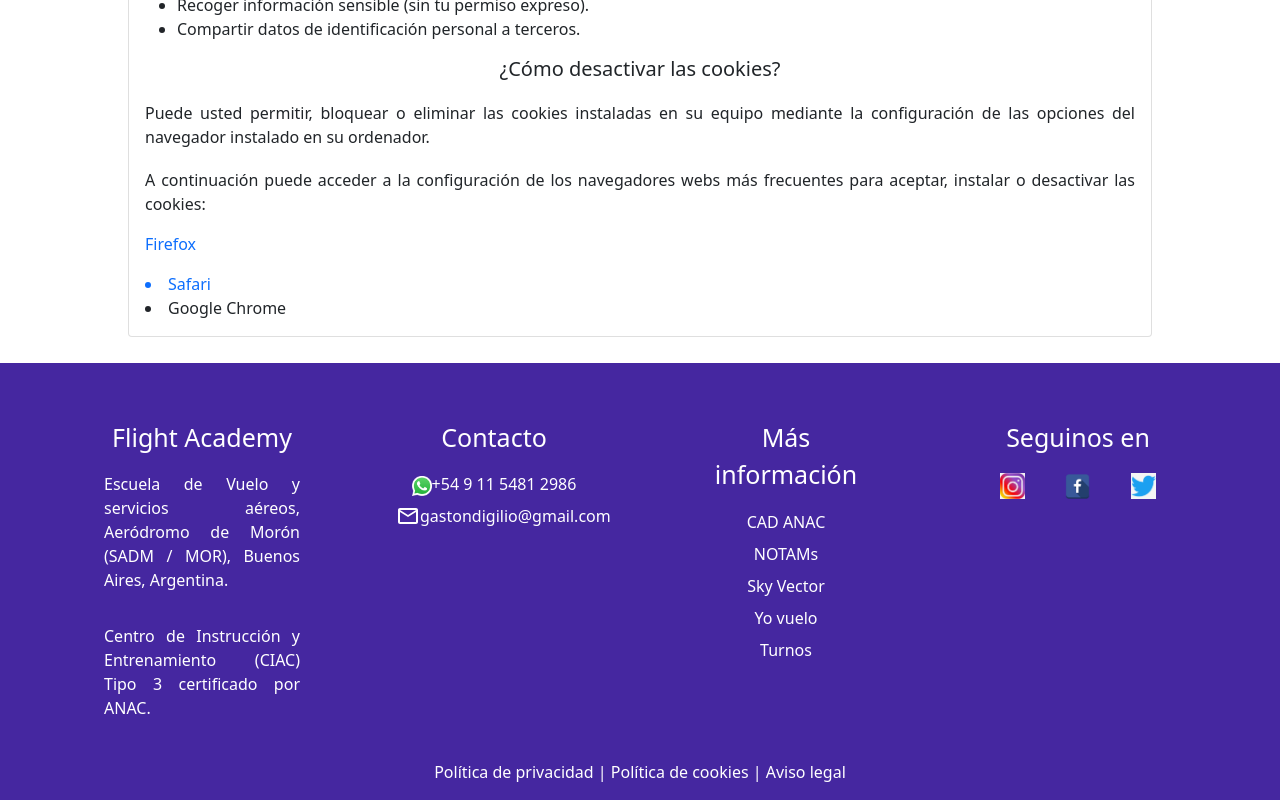
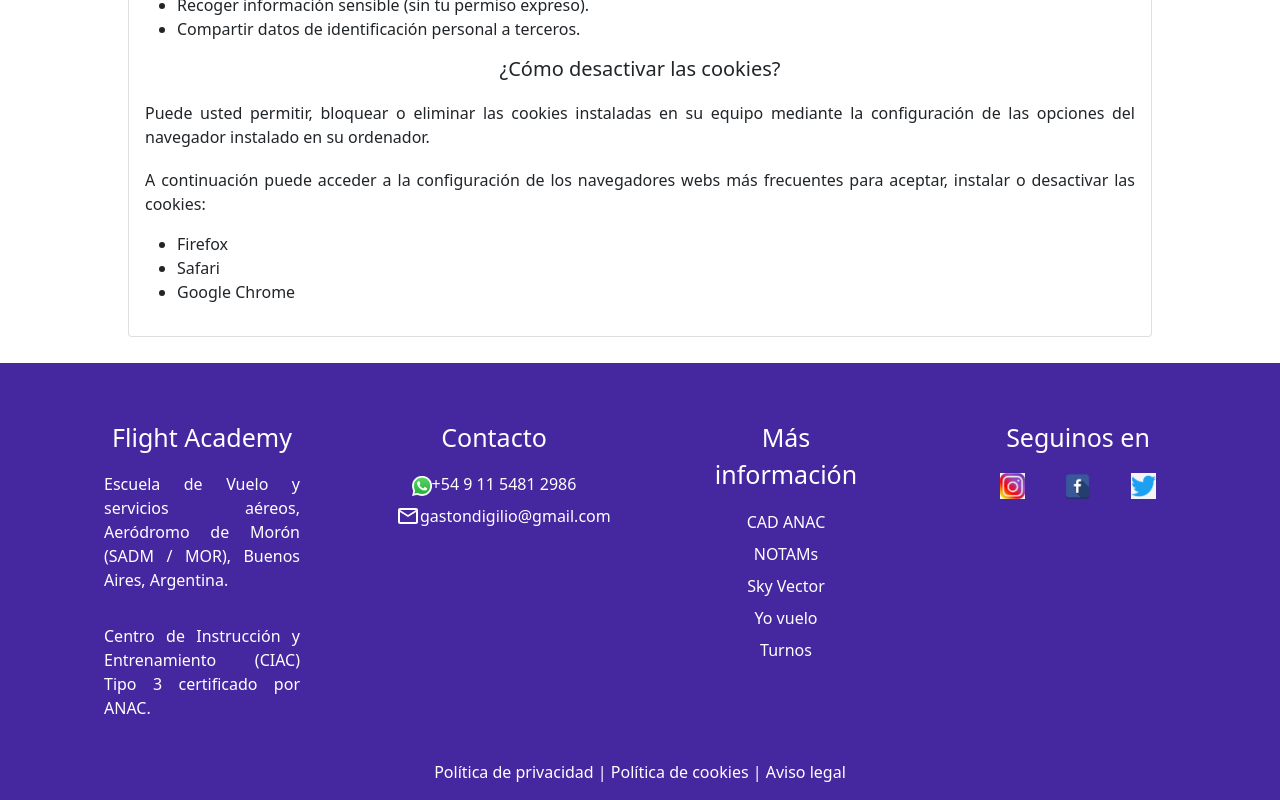
Before and after one commit to gastondigilio/FrontFlightAcademy, a React (Create React App) app: page /politica-cookies in a window 1280 px wide. Shown: the part 1390-2190 px from the top of the page. Built offline with nearby package versions, Linux system fonts and the light colour scheme.

Commit message:
politicasCookies

```diff
--- a/src/components/politicaCookies/politicaCookies.jsx
+++ b/src/components/politicaCookies/politicaCookies.jsx
@@ -2,7 +2,7 @@ import React from 'react';
 import NavBar from '../navBar/navBar';
 import Footer from '../footer/footer';
 import { Card, CardBody, CardTitle, CardSubtitle, CardText } from 'reactstrap';
-import { Link } from 'react-router-dom';
+import Link from "@mui/material/Link";
 
 export default function PoliticaCookies() {
     return (
@@ -76,15 +76,17 @@ export default function PoliticaCookies() {
                             </CardText>
                             <CardText className="cardText">
                             <p>A continuación puede acceder a la configuración de los navegadores webs más frecuentes para aceptar, instalar o desactivar las cookies:</p>
-                            <div>
+                            <ul>
                                 <Link href='https://support.mozilla.org/es/kb/habilitar-y-deshabilitar-cookies-sitios-web-rastrear-preferencias?redirectslug=habilitar-y-deshabilitar-cookies-que-los-sitios-we&redirectlocale=es' target="_blank" color='inherit'>
-                                <p>Firefox</p>
+                                <li>Firefox</li>
                                 </Link>
                                 <Link href='https://support.apple.com/es-es/HT201265' target='_blank' color='inherit'>
                                 <li>Safari</li>
                                 </Link>
+                                <Link href="https://support.google.com/chrome/answer/95647?hl=es" target="_blank" color='inherit'>
                                 <li>Google Chrome</li>
-                            </div>
+                                </Link>
+                                </ul>
                             </CardText>
                         </CardBody>
                     </Card>
```
